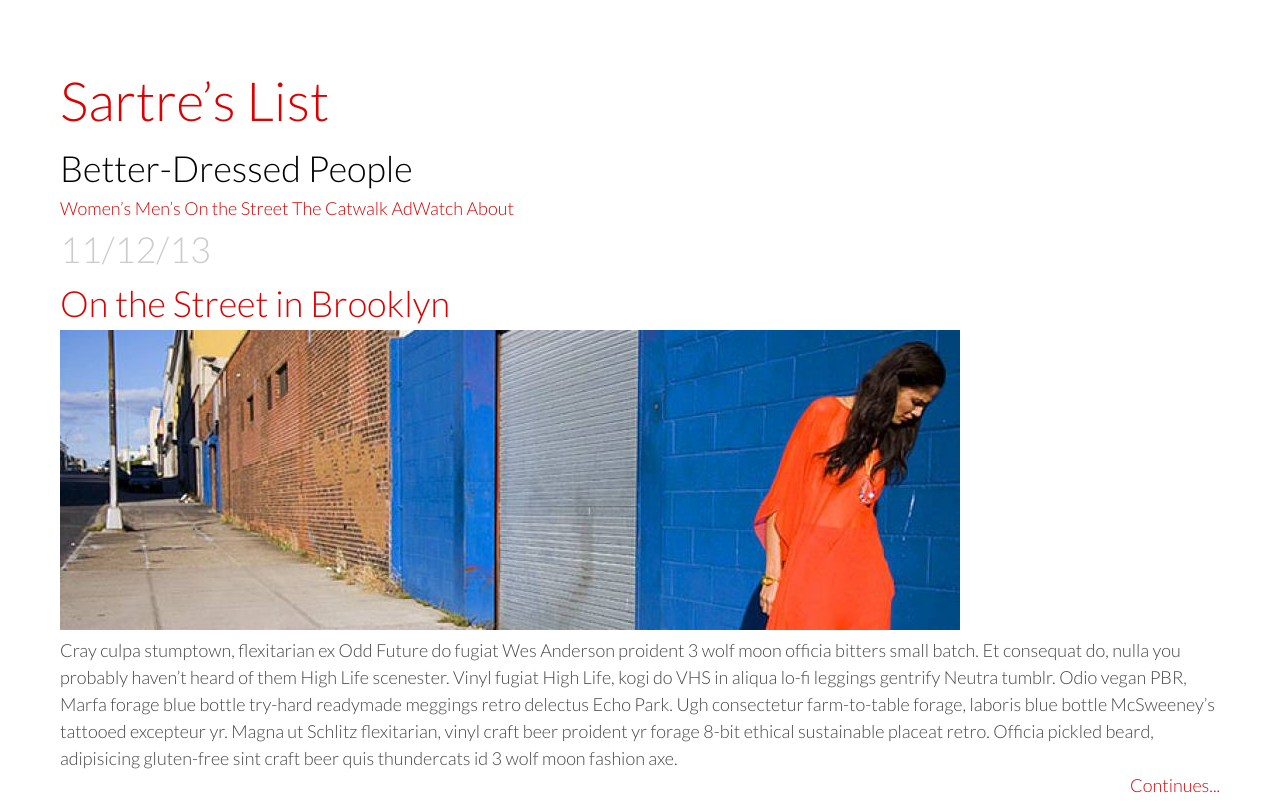
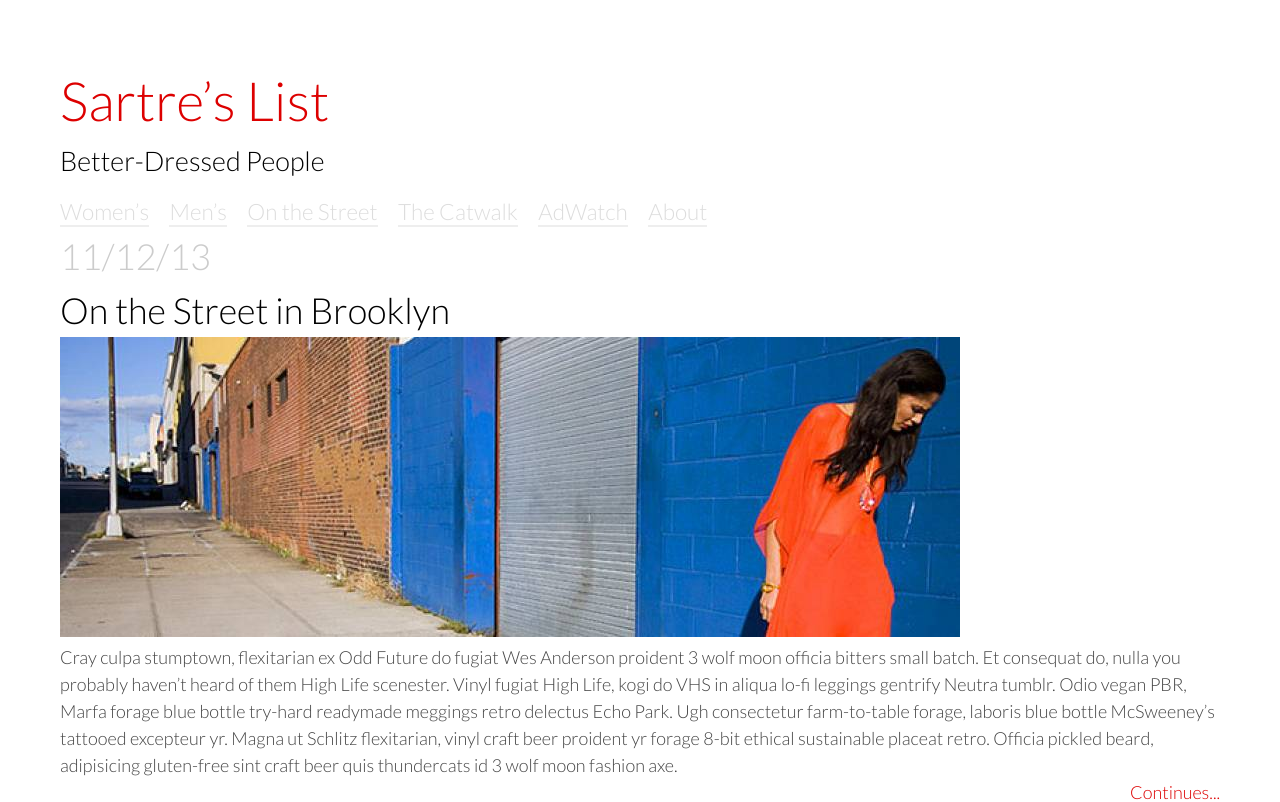
Before and after one commit to dmaldi/fashionblog, a plain HTML site: page index.html in a window 1280 px wide. Shown: the top 802 px of the page. Drawn offline with Linux system fonts and the light colour scheme.

Commit message:
added border and margin to article, changed font sizes

```diff
--- a/css/style.css
+++ b/css/style.css
@@ -77,6 +77,10 @@ h2 {
      font-size: 2em;
 }
 
+h2 a {
+     color: black;
+}
+
 footer {
      color: #BBB;
 }
@@ -85,6 +89,28 @@ h4 {
      text-align: right;
 }
 
+header nav a {
+     font-size: 1.25em;
+     color: #DDD;
+     border-bottom: 2px solid #EEE;
+     margin-right: .75em;
+
+}
+
+header nav a:hover {
+     color: black;
+     border-bottom: 2px solid #BBB;
+}
+
+header h2 {
+     font-size: 1.5em;
+     margin-bottom: .5em;
+}
+
+article {
+     border-bottom: 1px solid #DDD;
+}
+
 /******************************************
 /* LAYOUT
 /*******************************************/
```
